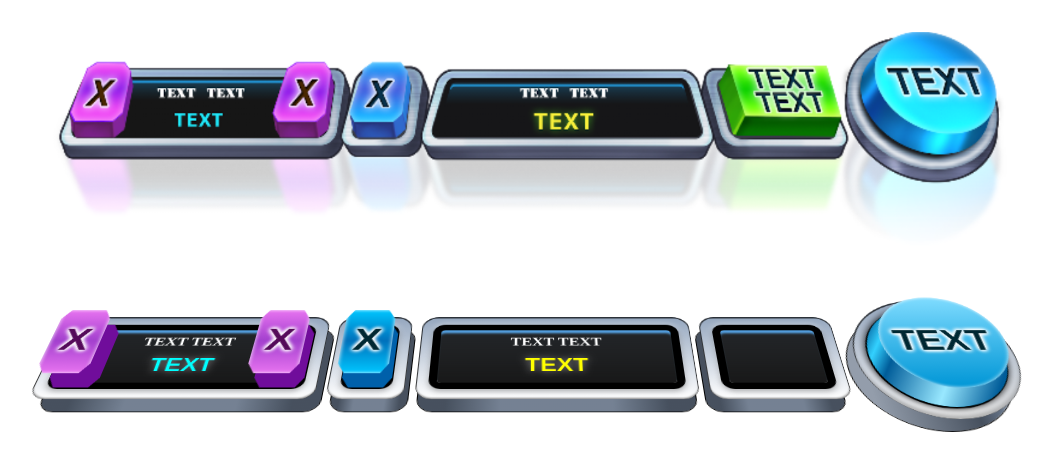
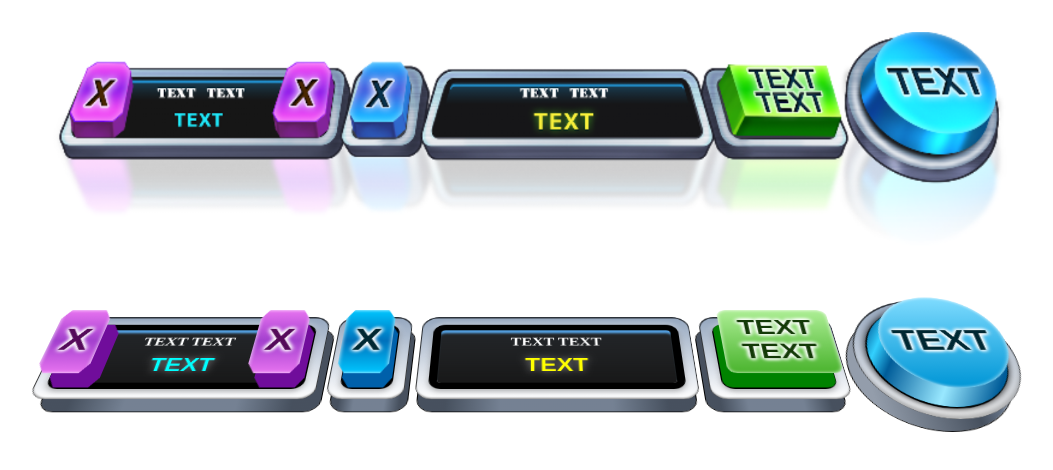
Before and after one commit to sholohov/btn_panel, a plain HTML site: page index.html in a window 1280 px wide. Shown: the whole page, without its empty margins (108-1161 px from the left). Drawn offline with Linux system fonts and the light colour scheme.

Commit message:
исправления

```diff
--- a/css/style.less
+++ b/css/style.less
@@ -154,7 +154,6 @@ main {
 				width: 17rem;
 				.button {
 					width: 3rem;
-//					background-color: @violetBtn - #765;
 					&:nth-child(1) { right: auto; }
 					&:nth-child(2) { left: auto; }
 					&:before {
@@ -169,7 +168,6 @@ main {
 			&.two {
 				width: 4.75rem;
 				.button {
-//					background-color: @blueBtn - #765;
 					&:before {
 						color: darken(@blueBtn, 40%);
 						.linear-gradient-top(@blueBtn, @blueBtn,0%, @blueBtn - #654,50%, @blueBtn,100%);
@@ -188,7 +186,7 @@ main {
 			&.four {
 				width: 8.5rem;
 				.button {
-					background-color: @greenBtn - #765;;
+					background-color: @greenBtn - #765;
 					.border-radius(9*@rem);
 					&:before {
 						content:'TEXT TEXT';
--- a/index.html
+++ b/index.html
@@ -27,7 +27,9 @@
 				<div class="text"></div>
 				<div class="button"></div>
 			</div>
-			<div class="elem four"></div>
+			<div class="elem four">
+				<div class="button"></div>
+			</div>
 			<div class="elem five">
 				<div class="button"></div>
 			</div>
```
